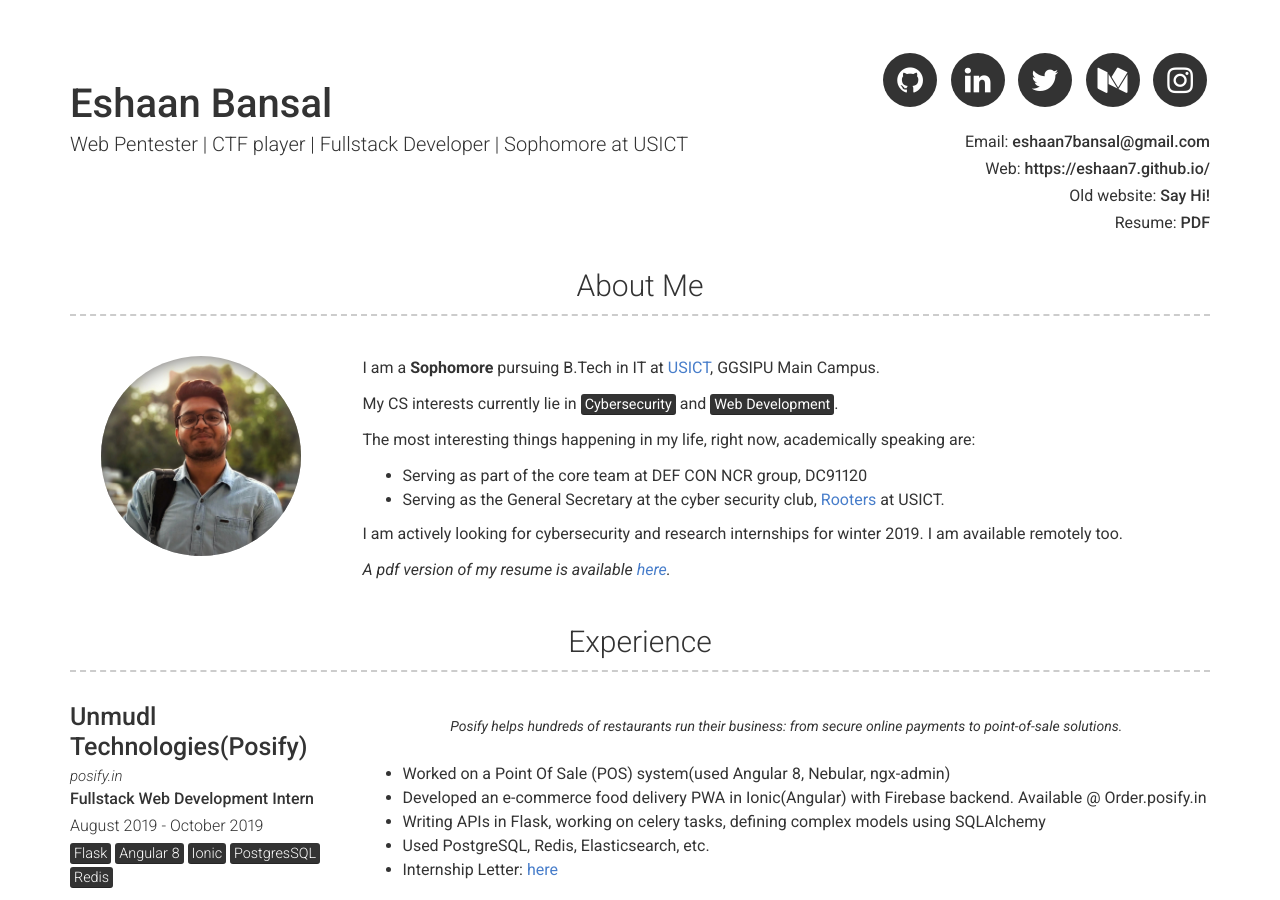
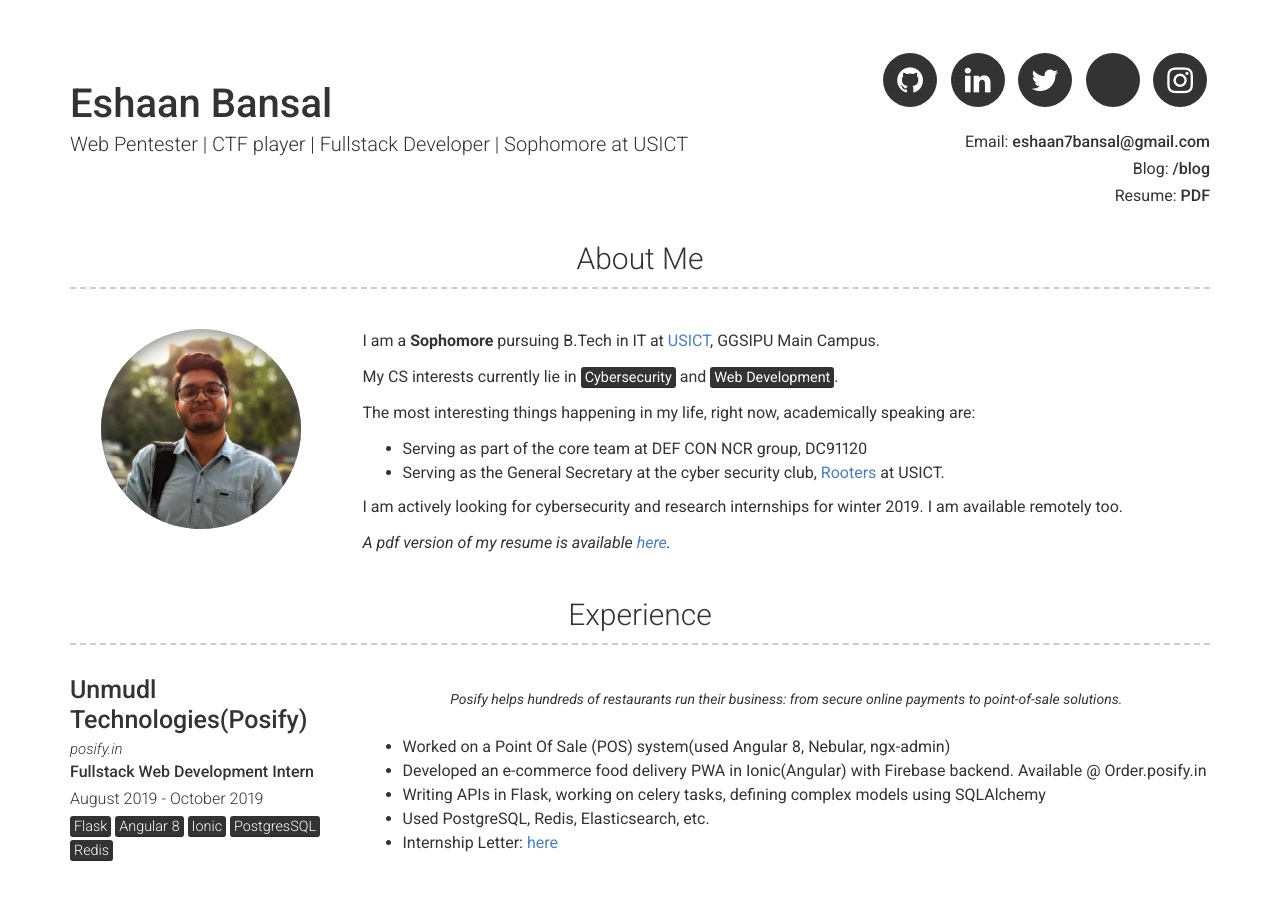
Before and after one commit to eshaan7/eshaan7.github.io, a Jekyll site: the page built from index.md, in a window 1280 px wide and 900 px high. Built offline with Jekyll 4.4.1, drawn with Linux system fonts in a browser that asks for light colours.

Commit message:
add blog link

```diff
--- a/_config.yml
+++ b/_config.yml
@@ -8,6 +8,7 @@
 email: eshaan7bansal@gmail.com
 resume: https://drive.google.com/file/d/1BLJXR_rFFLP7wobE-Fog363JcbH5uttQ/view
 website: https://eshaan7.github.io/
+blog: https://eshaan7.github.io/blog/post/
 
 # Social links
 twitter_username: mask0fmydisguis
--- a/_includes/header.html
+++ b/_includes/header.html
@@ -37,13 +37,11 @@
           </li>
         {%- endif -%}
 
-        {%- if site.medium_username -%}
         <li>
-          <a target="_blank" href="https://www.medium.com/@{{ site.medium_username| cgi_escape | escape }}" class="button button--sacnite button--round-l">
-            <i class="fa fa-medium" title="Medium link"></i>
+          <a target="_blank" href="http://eshaan7.github.io/blog/posts/" class="button button--sacnite button--round-l">
+            <i class="fa fa-blog" title="My blog link"></i>
           </a>
         </li>
-      {%- endif -%}
 
       {%- if site.instagram_username -%}
       <li>
@@ -60,18 +58,23 @@
           Email: <a href="mailto:{{ site.email }}" target="_blank">{{ site.email | escape }}</a>
         </p>
       {%- endif -%}
-      {%- if site.phone -%}
+      <!-- {%- if site.phone -%}
         <p>
           Phone: {{ site.phone | escape }}
         </p>
-      {%- endif -%}
-      {%- if site.website -%}
+      {%- endif -%} -->
+      <!-- {%- if site.website -%}
         <p>
           Web: {% include a.html href=site.website %}{{ site.website | escape }}</a>
         </p>
         <p>
           Old website: <a href="assets/intro/index.html" target="_blank">Say Hi!</a>
         </p>
+      {%- endif -%} -->
+      {%- if site.blog -%}
+      <p>
+        Blog: <a target="_blank" href="{{ site.blog | escape }}">/blog</a>
+      </p>
       {%- endif -%}
       {%- if site.resume -%}
         <p>
```
